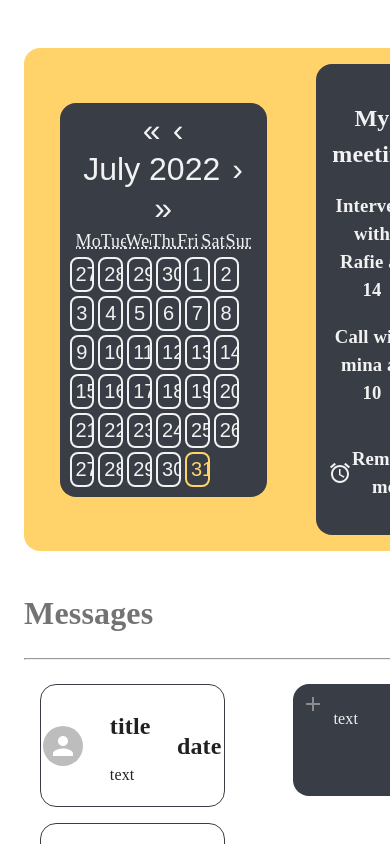
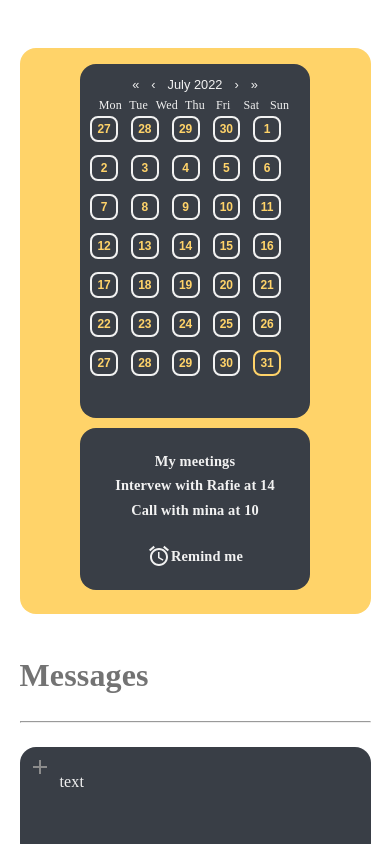
Before and after one commit to tayebediba/NinjaRecruiter, a React (Create React App) app in the folder my-app/: page /dashboard in a window 390 px wide. Built offline with nearby package versions, Linux system fonts and the light colour scheme; a web font is replaced by a local one.

Commit message:
responsive calendar component

```diff
--- a/my-app/src/components/dashboard/acoordin/accordin.module.css
+++ b/my-app/src/components/dashboard/acoordin/accordin.module.css
@@ -50,3 +50,25 @@
   justify-content: center !important;
   margin: auto 1rem !important;
 }
+
+
+@media screen and (max-width: 768px) {
+  .calenderBox {
+    /* padding: 0 2rem !important; */
+    border-radius: 1rem !important;
+    background-color: #ffd369 !important;
+    display: flex !important;
+    justify-content: center !important;
+    width: 100% !important;
+    flex-direction: column !important;
+    /* margin: auto 1rem !important; */
+    gap: 10px !important;
+  }
+.meetingBox{
+  height: 80% !important;
+}
+.meetingBox h2 ,h3 ,h4{
+  font-size: 0.9rem;
+  line-height: 10px;
+}
+}
--- a/my-app/src/components/dashboard/calender/calender.module.css
+++ b/my-app/src/components/dashboard/calender/calender.module.css
@@ -70,3 +70,44 @@
   text-align: right !important;
   color: #8c8c8c !important;
 }
+
+@media screen and (max-width: 768px) {
+  .content {
+    font-size: 10px !important;
+    background-color: #393e46;
+    color: #f2f2f2;
+    border: 2px solid #f2f2f2;
+    border-radius: 0.5rem !important;
+    margin: 2px !important;
+    padding: 0.25rem !important;
+    width: 1rem !important;
+    flex: 0 0 13% !important;
+    gap: 9px !important;
+  }
+  .calenderBox{
+    display: flex;
+    gap: 5px !important;
+  }
+  .MessageBox {
+   flex-direction: column-reverse !important;
+    display: flex !important;
+    justify-content: space-between !important;
+  }
+  .cardText {
+    background-color: #393e46 !important;
+    width: 100% !important;
+    height: 7rem !important;
+    border-radius: 1rem;
+    color: #f2f2f2;
+    margin: 1rem auto !important;
+  }
+  .cardMessage {
+    border: 1px solid #393e46 !important ;
+    border-radius: 1rem !important;
+    padding: 0.15rem !important;
+    display: flex !important;
+    justify-content: space-between !important;
+    align-items: center !important ;
+    margin: 1rem 0 !important;
+  }
+}
--- a/my-app/src/components/dashboard/employer/formInputs/form.module.css
+++ b/my-app/src/components/dashboard/employer/formInputs/form.module.css
@@ -55,11 +55,8 @@
   align-items: baseline;
   gap: 10px;
 }
-.form .rightSide .lastName,
-.email,
-.SubjectOfActivity,
-.email,
-.ExactAmountReceived {
+
+.form .rightSide .lastName,.phoneNumber ,.SubjectOfActivity , .necessaryExplanation , .ExactAmountReceived{
   display: flex;
   flex-direction: column;
   gap: 10px;
--- a/my-app/src/index.css
+++ b/my-app/src/index.css
@@ -88,3 +88,41 @@ a {
 .css-hyxlzm{
   color: #ffd369 !important;
 }
+abbr{
+  text-decoration: none;
+}
+
+
+
+
+
+@media screen and (max-width: 768px){
+  .react-calendar__tile abbr {
+    color: #ffd369 !important;
+    font-size: 12px !important;
+    text-align: center;
+    font-weight: 700;
+  }
+  .react-calendar__navigation__arrow {
+    color: #f2f2f2 !important;
+    background-color: #393e46 !important;
+    border: none !important;
+    font-size: 0.8rem !important;
+  }
+  .react-calendar__navigation__label {
+    color: #f2f2f2 !important;
+    background-color: #393e46 !important;
+
+    border: none !important;
+    font-size: 0.8rem !important;
+  }
+  .react-calendar__month-view__weekdays {
+    margin: auto 0.5rem !important;
+    text-align: center !important;
+    font-size: 12px !important;
+  }
+.react-calendar__month-view__days{
+display: flex;
+gap: 9px;
+}
+}
```
